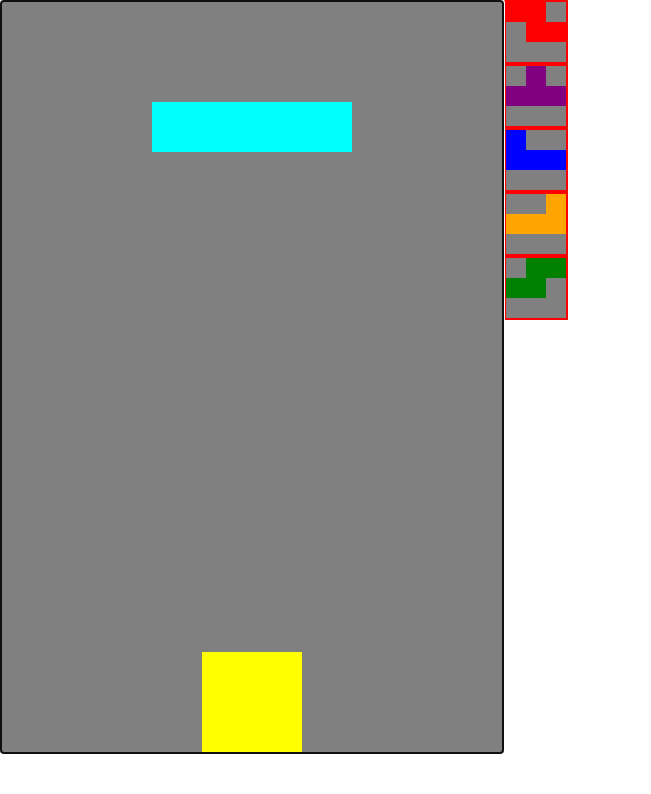
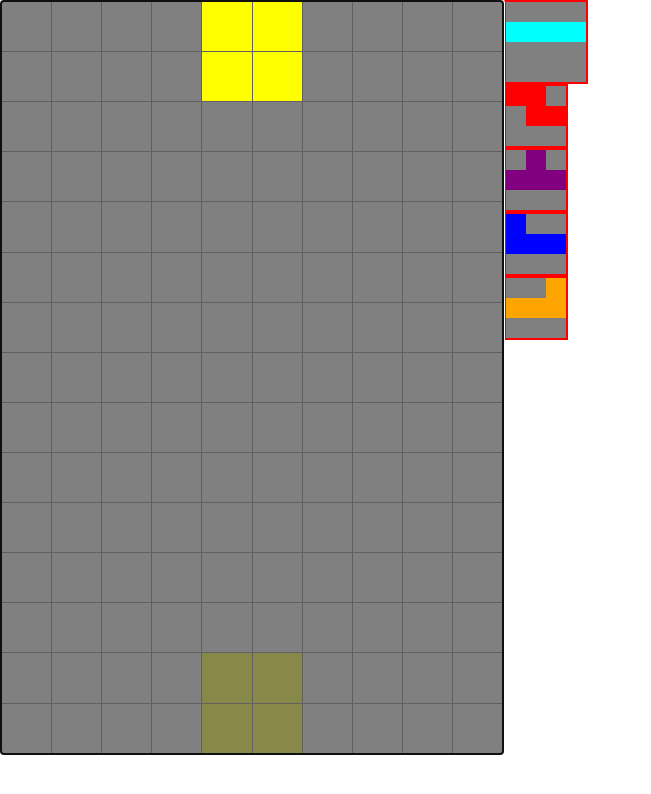
Before and after one commit to kiipuri/reactris, a React (Create React App) app: page / in a window 1280 px wide. Shown: the top 794 px of the page, without its empty margins (0-651 px from the left). Built offline with nearby package versions, Linux system fonts and the light colour scheme.

Commit message:
add ghost piece

```diff
--- a/src/components/Board.tsx
+++ b/src/components/Board.tsx
@@ -16,6 +16,7 @@ export default function Board() {
         Array<CellData>(boardSize.width).fill({
           filled: false,
           color: Color.Empty,
+          transparent: false,
         })
       )
     )
@@ -29,14 +30,30 @@ export default function Board() {
     rotatePlayer,
     bag,
     nextBag,
+    getLowestPoint,
   ] = Player();
+
+  const lowestPoint = getLowestPoint(board);
 
   board.forEach(row =>
     row.forEach(cell => {
       if (cell.filled) return;
       cell.color = Color.Empty;
+      cell.transparent = false;
     })
   );
+
+  player.tetromino.grid.forEach((playerRow, y) => {
+    playerRow.forEach((playerCell, x) => {
+      if (!playerCell) return;
+
+      board[lowestPoint + y][player.pos.x + x] = {
+        color: player.tetromino.color,
+        filled: false,
+        transparent: true,
+      };
+    });
+  });
 
   player.tetromino.grid.forEach((row, y) =>
     row.forEach((cell, x) => {
@@ -45,6 +62,7 @@ export default function Board() {
       board[player.pos.y + y][player.pos.x + x] = {
         color: player.tetromino.color,
         filled: player.merged,
+        transparent: false,
       };
     })
   );
@@ -82,7 +100,7 @@ export default function Board() {
 
   useInterval(() => {
     function drop() {
-      updatePosition({ x: 0, y: 1 }, board);
+      // updatePosition({ x: 0, y: 1 }, board);
     }
 
     drop();
@@ -139,6 +157,10 @@ export default function Board() {
         updatePosition({ x: 0, y: -1 }, board);
         break;
 
+      case "KeyA":
+        rotatePlayer(2, board);
+        break;
+
       case "KeyZ":
         rotatePlayer(-1, board);
         break;
@@ -181,7 +203,13 @@ export default function Board() {
         onKeyDown={e => move(e)}>
         {board.map(row => {
           return row.map((cell, key) => {
-            return <Cell color={cell.color} key={key} />;
+            return (
+              <Cell
+                color={cell.color}
+                transparent={cell.transparent}
+                key={key}
+              />
+            );
           });
         })}
       </StyledBoard>
@@ -215,6 +243,8 @@ const StyledBoard = styled.div<{ width: number }>`
   grid-template-columns: repeat(${props => props.width}, auto);
   width: ${props => 50 * props.width}px;
   border: 2px solid red;
+  grid-gap: 1px;
+  background-color: #606060;
   float: left;
 `;
 
--- a/src/components/Cell.tsx
+++ b/src/components/Cell.tsx
@@ -1,14 +1,16 @@
 import React from "react";
 import styled from "styled-components";
 
-export const Cell = styled.div`
+export const Cell = styled.div<{ transparent?: boolean }>`
   background-color: ${props => props.color};
   aspect-ratio: 1 / 1;
+  opacity: ${props => (props.transparent ? 0.25 : 1)};
 `;
 
 export type CellData = {
   filled: boolean;
   color: Color;
+  transparent: boolean;
 };
 
 export enum Color {
--- a/src/components/Player.tsx
+++ b/src/components/Player.tsx
@@ -58,6 +58,7 @@ export default function Player() {
         Array<CellData>(boardSize.width).fill({
           filled: false,
           color: Color.Empty,
+          transparent: false,
         })
       )
     );
@@ -81,6 +82,7 @@ export default function Player() {
         playerBoard[newY][newX] = {
           color: player.tetromino.color,
           filled: true,
+          transparent: false,
         };
       })
     );
@@ -96,6 +98,15 @@ export default function Player() {
     }
 
     return [overlap, shouldMerge];
+  }
+
+  function getLowestPoint(board: CellData[][]) {
+    for (let row = player.pos.y; row <= boardSize.height; row++) {
+      if (testCollision({ x: 0, y: row - player.pos.y }, board)[0])
+        return row - 1;
+    }
+
+    return boardSize.height - 1;
   }
 
   function rotate(dir: number) {
@@ -212,5 +223,6 @@ export default function Player() {
     rotatePlayer,
     bag,
     nextBag,
+    getLowestPoint,
   ] as const;
 }
```
